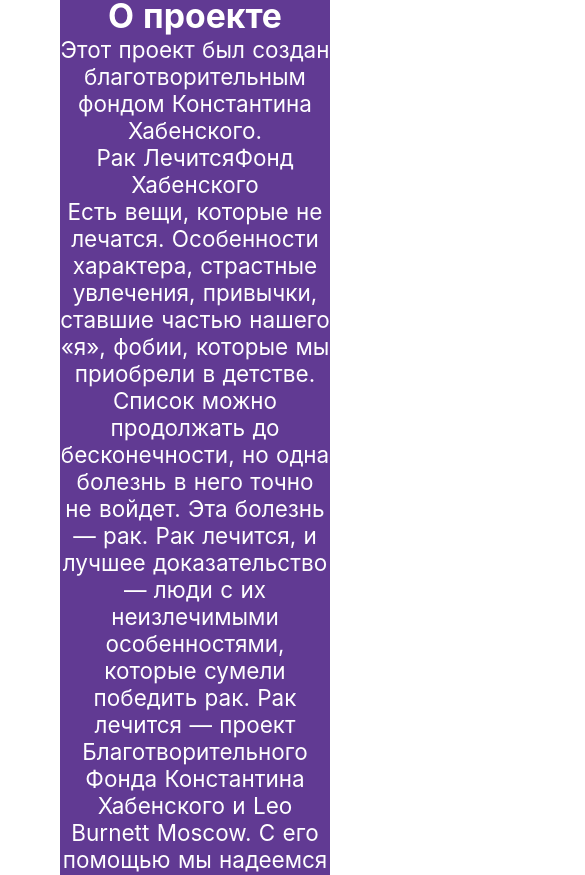
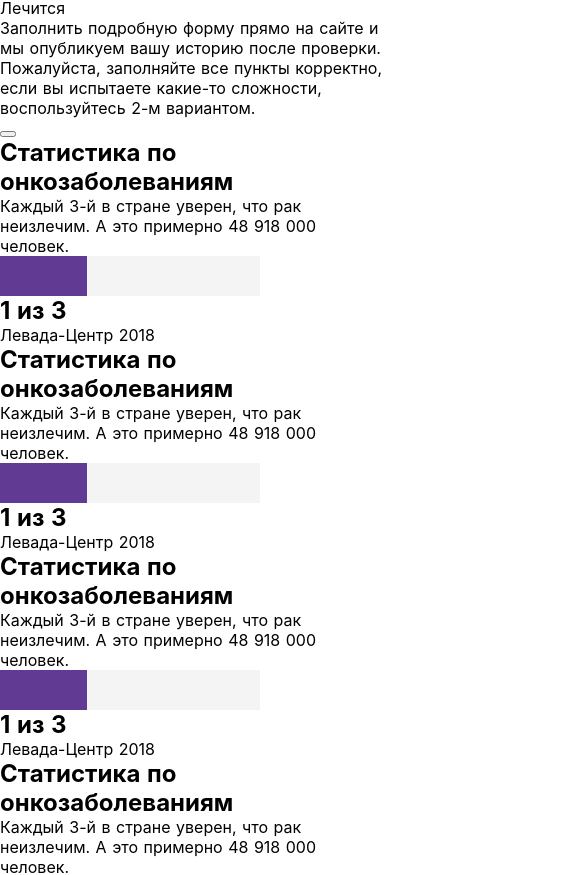
Before and after one commit to VB-project/raklechitca, a Nuxt app: page / in a window 390 px wide. Shown: the part 3827-4702 px from the top of the page, 585 px wide, since content can reach past the window. Built offline with nearby package versions, Linux system fonts and the light colour scheme.

Commit message:
statusbar added

```diff
--- a/components/Header.vue
+++ b/components/Header.vue
@@ -16,8 +16,6 @@
         Рассказать историю
       </nxt-button>
     </div>
-
-    <!-- <main-menu @btnClick="$emit('btnClick')" /> -->
   </header>
 </template>
 
--- a/components/Statistics.vue
+++ b/components/Statistics.vue
@@ -6,37 +6,40 @@
         Каждый 3-й в стране уверен, что рак неизлечим. А это примерно 48 918 000
         человек.
       </p>
-      <!-- <statusbarBig></statusbarBig> -->
+      <statusbar :value="1" :maxValue="3" />
       <h2 class="statistics__count">1 из 3</h2>
       <span class="statistics__source">Левада-Центр 2018</span>
     </div>
 
+    <h2 class="statistics__title">Статистика по онкозаболеваниям</h2>
     <div class="statistics__card">
       <p class="statistics__card-text">
         Каждый 3-й в стране уверен, что рак неизлечим. А это примерно 48 918 000
         человек.
       </p>
-      <!-- <statusbarBig></statusbarBig> -->
+      <statusbar :value="1" :maxValue="3" />
       <h2 class="statistics__count">1 из 3</h2>
       <span class="statistics__source">Левада-Центр 2018</span>
     </div>
 
+    <h2 class="statistics__title">Статистика по онкозаболеваниям</h2>
     <div class="statistics__card">
       <p class="statistics__card-text">
         Каждый 3-й в стране уверен, что рак неизлечим. А это примерно 48 918 000
         человек.
       </p>
-      <!-- <statusbarBig></statusbarBig> -->
+      <statusbar :value="1" :maxValue="3" />
       <h2 class="statistics__count">1 из 3</h2>
       <span class="statistics__source">Левада-Центр 2018</span>
     </div>
 
+    <h2 class="statistics__title">Статистика по онкозаболеваниям</h2>
     <div class="statistics__card">
       <p class="statistics__card-text">
         Каждый 3-й в стране уверен, что рак неизлечим. А это примерно 48 918 000
         человек.
       </p>
-      <!-- <statusbarBig></statusbarBig> -->
+      <statusbar :value="1" :maxValue="3" />
       <h2 class="statistics__count">1 из 3</h2>
       <span class="statistics__source">Левада-Центр 2018</span>
     </div>
@@ -44,12 +47,16 @@
 </template>
 
 <script>
-import StatusbarSmall from '@/components/ui/StatusbarSmall';
-import StatusbarBig from '@/components/ui/StatusbarBig';
+import Statusbar from '@/components/ui/Statusbar';
+
 export default {
-  statusbarBig: StatusbarBig,
-  statusbarSmall: StatusbarSmall,
+  components: {
+    statusbar: Statusbar,
+  },
 };
 </script>
 
-<style scoped></style>
+<style scoped>
+.statistics__container {
+}
+</style>
--- /dev/null
+++ b/components/ui/Statusbar.vue
@@ -0,0 +1,36 @@
+<template>
+  <div class="statusbar">
+    <div class="statusbar__fill" :style="style"></div>
+  </div>
+</template>
+
+<script>
+export default {
+  props: {
+    value: Number,
+    maxValue: Number,
+  },
+  computed: {
+    style() {
+      return `width: ${(this.value / this.maxValue) * 100}%`;
+    },
+  },
+};
+</script>
+
+<style scoped>
+.statusbar {
+  width: 260px;
+  height: 40px;
+  background: #f4f4f4;
+  position: relative;
+}
+
+.statusbar__fill {
+  position: absolute;
+  left: 0;
+  top: 0;
+  height: 100%;
+  background: #613a93;
+}
+</style>
--- a/components/ui/statusbarBig.vue
+++ /dev/null
@@ -1,9 +0,0 @@
-<template>
-  <div class="statusbar-big"></div>
-</template>
-
-<script>
-export default {};
-</script>
-
-<style scoped></style>
--- a/components/ui/statusbarSmall.vue
+++ /dev/null
@@ -1,9 +0,0 @@
-<template>
-  <div class="statusbat-small"></div>
-</template>
-
-<script>
-export default {};
-</script>
-
-<style scoped></style>
--- a/layouts/default.vue
+++ b/layouts/default.vue
@@ -101,18 +101,4 @@
   position: fixed;
   bottom: 40px;
 }
-
-@media screen and (max-width: 450px) {
-  html {
-    font-size: 14px;
-  }
-  ul {
-    padding-left: 1.5rem;
-  }
-}
-@media screen and (max-width: 390px) {
-  html {
-    font-size: 12px;
-  }
-}
 </style>
--- a/pages/about.vue
+++ /dev/null
@@ -1,18 +0,0 @@
-<template>
-  <div class="about">
-    hello about
-  </div>
-</template>
-
-<script>
-export default {};
-</script>
-
-<style scoped>
-.about {
-  display: flex;
-  justify-content: center;
-  align-items: center;
-  height: 100vh;
-}
-</style>
```
